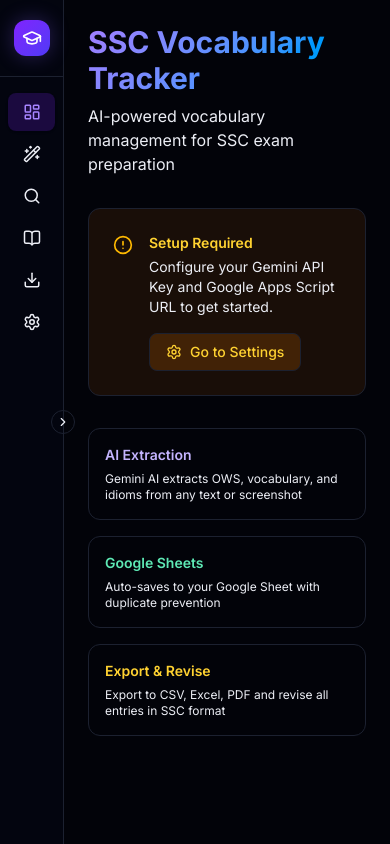
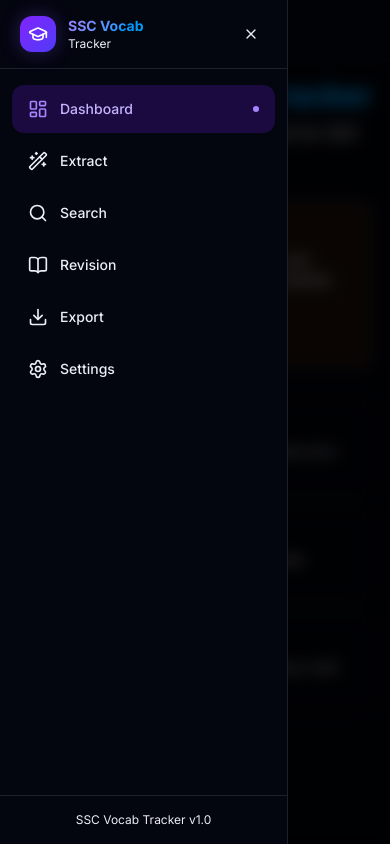
Before and after one commit to udaykumardontha-star/ssc-vocab, a Next.js app: page /dashboard in a window 390 px wide. Both pictures are taken after a click on the button "Open menu". Built offline with nearby package versions, Linux system fonts and the light colour scheme.

Commit message:
feat: full mobile responsiveness — MobileNav drawer, responsive layouts, PWA manifest

```diff
--- a/src/app/dashboard/page.tsx
+++ b/src/app/dashboard/page.tsx
@@ -74,7 +74,7 @@
   return (
     <div className="space-y-8 max-w-7xl">
       {/* Page Header */}
-      <div className="flex items-start justify-between">
+      <div className="flex items-start justify-between flex-wrap gap-2">
         <div>
           <h1 className="text-2xl font-bold text-foreground">Dashboard</h1>
           <p className="text-muted-foreground text-sm mt-1">
@@ -157,9 +157,10 @@
           <div className="rounded-xl border border-border bg-card overflow-hidden">
             <div className="divide-y divide-border">
               {entries.slice(-10).reverse().map((entry, i) => (
-                <div key={i} className="flex items-center gap-4 px-5 py-3 hover:bg-accent/50 transition-colors">
+                <div key={i} className="flex flex-col sm:flex-row sm:items-center gap-1 sm:gap-4 px-3 sm:px-5 py-3 hover:bg-accent/50 transition-colors">
+                  <div className="flex items-center gap-2 sm:contents">
                     <span className={cn(
-                    'text-xs font-mono font-bold px-2 py-0.5 rounded border',
+                      'text-xs font-mono font-bold px-2 py-0.5 rounded border shrink-0',
                       entry.category === 'OWS'
                         ? 'text-violet-300 bg-violet-600/15 border-violet-500/30'
                         : entry.category === 'VOCAB'
@@ -168,8 +169,9 @@
                     )}>
                       {entry.category}
                     </span>
-                  <span className="text-sm font-medium text-foreground min-w-[120px]">{entry.word}</span>
-                  <span className="text-sm text-muted-foreground">{entry.trigger}</span>
+                    <span className="text-sm font-medium text-foreground truncate sm:min-w-[120px]">{entry.word}</span>
+                  </div>
+                  <span className="text-sm text-muted-foreground truncate pl-1 sm:pl-0">{entry.trigger}</span>
                 </div>
               ))}
             </div>
--- a/src/app/export/page.tsx
+++ b/src/app/export/page.tsx
@@ -148,7 +148,7 @@
             onClick={() => handleExport(format)}
             disabled={!!exporting || filteredEntries.length === 0}
             className={cn(
-              'w-full flex items-center gap-4 p-4 rounded-xl border text-left transition-all disabled:opacity-50 disabled:cursor-not-allowed',
+              'w-full flex items-center gap-3 sm:gap-4 p-3 sm:p-4 rounded-xl border text-left transition-all disabled:opacity-50 disabled:cursor-not-allowed min-h-[60px]',
               colorMap[color]
             )}
           >
--- a/src/app/layout.tsx
+++ b/src/app/layout.tsx
@@ -1,7 +1,8 @@
-import type { Metadata } from 'next';
+import type { Metadata, Viewport } from 'next';
 import { Inter } from 'next/font/google';
 import './globals.css';
 import { Sidebar } from '@/components/layout/Sidebar';
+import { MobileNav } from '@/components/layout/MobileNav';
 import { Toaster } from '@/components/ui/sonner';
 
 const inter = Inter({ subsets: ['latin'] });
@@ -11,18 +12,52 @@
   description:
     'AI-powered personal database to extract, store, search, revise, and export SSC vocabulary — OWS, Idioms & Phrases',
   keywords: ['SSC', 'vocabulary', 'one word substitution', 'idioms', 'exam preparation'],
+  // PWA / Add to Home Screen
+  manifest: '/manifest.json',
+  appleWebApp: {
+    capable: true,
+    statusBarStyle: 'black-translucent',
+    title: 'SSC Vocab',
+  },
+};
+
+export const viewport: Viewport = {
+  width: 'device-width',
+  initialScale: 1,
+  maximumScale: 1,
+  themeColor: '#0a0a14',
 };
 
 export default function RootLayout({ children }: { children: React.ReactNode }) {
   return (
     <html lang="en" className="dark">
       <body className={`${inter.className} bg-background text-foreground antialiased`}>
+        {/*
+          Layout structure:
+          ┌─────────────────────────────────────┐
+          │  Sidebar (hidden on <lg)            │
+          │  ┌───────────────────────────────┐  │
+          │  │  MobileNav top bar (<lg only) │  │
+          │  │  main content                 │  │
+          │  └───────────────────────────────┘  │
+          └─────────────────────────────────────┘
+        */}
         <div className="flex h-screen overflow-hidden">
+          {/* Desktop sidebar — hidden below lg, unchanged at lg+ */}
           <Sidebar />
-          <main className="flex-1 overflow-y-auto">
-            <div className="min-h-full p-6 lg:p-8">{children}</div>
-          </main>
+
+          {/* Right column: mobile top bar + scrollable content */}
+          <div className="flex flex-col flex-1 overflow-hidden min-w-0">
+            {/* Mobile-only top bar + slide drawer (invisible on lg+) */}
+            <MobileNav />
+
+            {/* Main content area */}
+            <main className="flex-1 overflow-y-auto">
+              <div className="min-h-full p-4 sm:p-6 lg:p-8">{children}</div>
+            </main>
+          </div>
         </div>
+
         <Toaster position="bottom-right" richColors />
       </body>
     </html>
--- a/src/app/revision/page.tsx
+++ b/src/app/revision/page.tsx
@@ -53,9 +53,9 @@
   return (
     <div className="rounded-xl border border-border bg-card overflow-hidden">
       {/* Section Header */}
-      <div className={cn('flex items-center gap-3 px-6 py-4 border-b border-border', config.headerClass)}>
+      <div className={cn('flex items-center gap-3 px-4 sm:px-6 py-4 border-b border-border', config.headerClass)}>
         <Icon className="w-5 h-5" />
-        <h2 className="text-sm font-bold tracking-widest uppercase">{config.title}</h2>
+        <h2 className="text-xs sm:text-sm font-bold tracking-widest uppercase">{config.title}</h2>
         <span className="ml-auto text-xs font-mono opacity-60">{entries.length} entries</span>
       </div>
 
@@ -64,18 +64,18 @@
         {entries.map((entry, i) => (
           <div
             key={`${entry.word}-${i}`}
-            className="flex items-baseline px-6 py-3 hover:bg-accent/30 transition-colors"
+            className="flex items-baseline px-3 sm:px-6 py-3 hover:bg-accent/30 transition-colors"
           >
             {category === 'IDIOM' ? (
-              <div className="flex items-baseline gap-2 font-mono text-sm w-full">
-                <span className={cn('flex-1', config.wordClass)}>{entry.word}</span>
-                <span className="text-muted-foreground shrink-0">:</span>
-                <span className={cn('flex-1 text-right sm:text-left', config.triggerClass)}>{entry.trigger}</span>
+              <div className="flex flex-col sm:flex-row sm:items-baseline gap-0.5 sm:gap-2 font-mono text-sm w-full">
+                <span className={cn('sm:flex-1', config.wordClass)}>{entry.word}</span>
+                <span className="text-muted-foreground shrink-0 hidden sm:inline">:</span>
+                <span className={cn('text-xs sm:text-sm sm:flex-1 sm:text-left', config.triggerClass)}>{entry.trigger}</span>
               </div>
             ) : (
-              <div className="flex items-baseline gap-4 font-mono text-sm w-full">
-                <span className={cn('w-48 shrink-0', config.wordClass)}>{entry.word}</span>
-                <span className={config.triggerClass}>{entry.trigger}</span>
+              <div className="flex flex-col sm:flex-row sm:items-baseline gap-0.5 sm:gap-4 font-mono text-sm w-full">
+                <span className={cn('sm:w-48 sm:shrink-0', config.wordClass)}>{entry.word}</span>
+                <span className={cn('text-xs sm:text-sm', config.triggerClass)}>{entry.trigger}</span>
               </div>
             )}
           </div>
--- a/src/app/search/page.tsx
+++ b/src/app/search/page.tsx
@@ -141,21 +141,23 @@
                 {filtered.map((entry, i) => (
                   <div
                     key={`${entry.category}-${entry.word}-${i}`}
-                    className="flex items-center gap-4 px-5 py-3.5 hover:bg-accent/50 transition-colors animate-fade-in-up group"
+                    className="flex flex-col sm:flex-row sm:items-center gap-1 sm:gap-4 px-3 sm:px-5 py-3 sm:py-3.5 hover:bg-accent/50 transition-colors animate-fade-in-up group"
                   >
+                    {/* Badge + word — always on first line */}
+                    <div className="flex items-center gap-2 sm:contents">
                       <span className={cn(
                         'text-xs font-mono font-bold px-2 py-0.5 rounded border shrink-0',
                         badgeStyle[entry.category]
                       )}>
                         {entry.category}
                       </span>
-                    <span className="text-sm font-semibold text-foreground min-w-[140px]">
+                      <span className="text-sm font-semibold text-foreground sm:min-w-[140px] truncate">
                         {highlightMatch(entry.word, query)}
                       </span>
-                    {entry.category === 'IDIOM' ? (
-                      <span className="text-muted-foreground text-sm mr-1">:</span>
-                    ) : null}
-                    <span className="text-sm text-muted-foreground">
+                    </div>
+                    {/* Trigger — inline on sm+, second line on mobile */}
+                    <span className="text-sm text-muted-foreground pl-1 sm:pl-0 truncate">
+                      {entry.category === 'IDIOM' && <span className="text-muted-foreground mr-1 hidden sm:inline">:</span>}
                       {highlightMatch(entry.trigger, query)}
                     </span>
                   </div>
--- a/src/app/settings/page.tsx
+++ b/src/app/settings/page.tsx
@@ -184,17 +184,17 @@
       </div>
 
       {/* API Keys Form */}
-      <div className="rounded-xl border border-border bg-card p-6 space-y-6">
+      <div className="rounded-xl border border-border bg-card p-4 sm:p-6 space-y-6">
         <div className="text-sm font-semibold text-foreground border-b border-border pb-3">
           API Configuration
         </div>
 
         {/* Gemini API Key */}
         <div className="space-y-2">
-          <Label htmlFor="gemini-key" className="flex items-center gap-2 text-sm">
+          <Label htmlFor="gemini-key" className="flex flex-wrap items-center gap-2 text-sm">
             <KeyRound className="w-4 h-4 text-violet-400" />
             Gemini API Key
-            <span className="ml-auto text-xs text-muted-foreground font-normal">Required</span>
+            <span className="text-xs text-muted-foreground font-normal">Required</span>
           </Label>
           <div className="relative">
             <Input
@@ -228,10 +228,10 @@
 
         {/* Web App URL */}
         <div className="space-y-2">
-          <Label htmlFor="webapp-url" className="flex items-center gap-2 text-sm">
+          <Label htmlFor="webapp-url" className="flex flex-wrap items-center gap-2 text-sm">
             <Link2 className="w-4 h-4 text-emerald-400" />
             Google Apps Script Web App URL
-            <span className="ml-auto text-xs text-muted-foreground font-normal">Required</span>
+            <span className="text-xs text-muted-foreground font-normal">Required</span>
           </Label>
           <Input
             id="webapp-url"
--- a/src/components/dashboard/StatCard.tsx
+++ b/src/components/dashboard/StatCard.tsx
@@ -71,7 +71,7 @@
   return (
     <div
       className={cn(
-        'relative rounded-xl border p-5 transition-all duration-300 hover:scale-[1.02] cursor-default',
+        'relative rounded-xl border p-3 sm:p-5 transition-all duration-300 hover:scale-[1.02] cursor-default',
         'bg-card shadow-lg',
         c.border,
         c.glow,
@@ -84,7 +84,7 @@
         </div>
       </div>
       <div>
-        <p className={cn('text-3xl font-bold tabular-nums', c.value)}>
+        <p className={cn('text-2xl sm:text-3xl font-bold tabular-nums', c.value)}>
           {value.toLocaleString()}
         </p>
         <p className="text-sm font-medium text-foreground mt-1">{title}</p>
@@ -102,7 +102,7 @@
 
 export function DashboardStatsGrid({ stats }: DashboardStatsGridProps) {
   return (
-    <div className="grid grid-cols-2 md:grid-cols-3 xl:grid-cols-6 gap-4">
+    <div className="grid grid-cols-2 sm:grid-cols-2 md:grid-cols-3 xl:grid-cols-6 gap-3 sm:gap-4">
       <StatCard
         title="One Word Sub."
         value={stats.totalOWS}
--- a/src/components/extract/ImageUpload.tsx
+++ b/src/components/extract/ImageUpload.tsx
@@ -151,7 +151,7 @@
         onDragLeave={() => setIsDragging(false)}
         onDrop={handleDrop}
         className={cn(
-          'border-2 border-dashed rounded-xl p-8 text-center cursor-pointer transition-all duration-200',
+          'border-2 border-dashed rounded-xl p-5 sm:p-8 text-center cursor-pointer transition-all duration-200',
           isDragging
             ? 'border-violet-500 bg-violet-600/10 scale-[1.01]'
             : 'border-border hover:border-violet-500/50 hover:bg-accent/40'
--- a/src/components/extract/ModeSelector.tsx
+++ b/src/components/extract/ModeSelector.tsx
@@ -28,7 +28,7 @@
 
 export function ModeSelector({ selected, onChange }: ModeSelectorProps) {
   return (
-    <div className="flex flex-wrap gap-2">
+    <div className="grid grid-cols-3 sm:flex sm:flex-wrap gap-2">
       {modes.map(({ value, label, desc, color }) => {
         const isActive = selected === value;
         return (
@@ -36,15 +36,15 @@
             key={value}
             onClick={() => onChange(value)}
             className={cn(
-              'flex flex-col items-center px-4 py-2.5 rounded-xl border text-sm font-medium transition-all duration-200',
-              'min-w-[90px] cursor-pointer',
+              'flex flex-col items-center px-2 sm:px-4 py-2.5 rounded-xl border text-sm font-medium transition-all duration-200',
+              'sm:min-w-[90px] cursor-pointer',
               isActive
                 ? cn(colorMap[color], 'shadow-md scale-[1.03]')
                 : inactiveColor
             )}
           >
             <span className="font-semibold text-sm">{label}</span>
-            <span className="text-xs opacity-70 mt-0.5 whitespace-nowrap">{desc}</span>
+            <span className="text-xs opacity-70 mt-0.5 whitespace-nowrap hidden sm:block">{desc}</span>
           </button>
         );
       })}
--- /dev/null
+++ b/src/components/layout/MobileNav.tsx
@@ -0,0 +1,157 @@
+'use client';
+
+import { useState, useEffect } from 'react';
+import Link from 'next/link';
+import { usePathname } from 'next/navigation';
+import {
+  LayoutDashboard,
+  Wand2,
+  Search,
+  BookOpen,
+  Download,
+  Settings,
+  GraduationCap,
+  Menu,
+  X,
+} from 'lucide-react';
+import { cn } from '@/lib/utils';
+
+const navItems = [
+  { href: '/dashboard', label: 'Dashboard', icon: LayoutDashboard },
+  { href: '/extract',   label: 'Extract',   icon: Wand2 },
+  { href: '/search',    label: 'Search',    icon: Search },
+  { href: '/revision',  label: 'Revision',  icon: BookOpen },
+  { href: '/export',    label: 'Export',    icon: Download },
+  { href: '/settings',  label: 'Settings',  icon: Settings },
+];
+
+// Page title map for the top bar
+const pageTitles: Record<string, string> = {
+  '/dashboard': 'Dashboard',
+  '/extract':   'Extract',
+  '/search':    'Search',
+  '/revision':  'Revision',
+  '/export':    'Export',
+  '/settings':  'Settings',
+};
+
+export function MobileNav() {
+  const pathname = usePathname();
+  const [open, setOpen] = useState(false);
+
+  // Close drawer on route change
+  useEffect(() => {
+    setOpen(false);
+  }, [pathname]);
+
+  // Prevent body scroll when drawer is open
+  useEffect(() => {
+    if (open) {
+      document.body.style.overflow = 'hidden';
+    } else {
+      document.body.style.overflow = '';
+    }
+    return () => { document.body.style.overflow = ''; };
+  }, [open]);
+
+  const title = pageTitles[pathname] ?? 'SSC Vocab';
+
+  return (
+    <>
+      {/* ── Top bar (mobile only) ─────────────────────────────────────── */}
+      <header className="flex items-center gap-3 px-4 py-3 border-b border-border bg-[oklch(0.12_0.025_270)] shrink-0 lg:hidden">
+        {/* Hamburger */}
+        <button
+          onClick={() => setOpen(true)}
+          aria-label="Open menu"
+          className="p-2 rounded-lg text-muted-foreground hover:text-foreground hover:bg-accent transition-colors -ml-1"
+        >
+          <Menu className="w-5 h-5" />
+        </button>
+
+        {/* Logo + Title */}
+        <div className="flex items-center gap-2.5 flex-1">
+          <div className="flex items-center justify-center w-7 h-7 rounded-lg bg-gradient-to-br from-violet-600 to-indigo-600 shrink-0">
+            <GraduationCap className="w-4 h-4 text-white" />
+          </div>
+          <span className="text-sm font-semibold text-foreground">{title}</span>
+        </div>
+      </header>
+
+      {/* ── Backdrop ──────────────────────────────────────────────────── */}
+      {open && (
+        <div
+          className="fixed inset-0 z-40 bg-black/60 backdrop-blur-sm lg:hidden"
+          onClick={() => setOpen(false)}
+          aria-hidden="true"
+        />
+      )}
+
+      {/* ── Slide-out Drawer ──────────────────────────────────────────── */}
+      <aside
+        className={cn(
+          'fixed inset-y-0 left-0 z-50 w-72 flex flex-col',
+          'bg-[oklch(0.12_0.025_270)] border-r border-border',
+          'transition-transform duration-300 ease-in-out lg:hidden',
+          open ? 'translate-x-0' : '-translate-x-full'
+        )}
+        aria-label="Mobile navigation"
+      >
+        {/* Drawer header */}
+        <div className="flex items-center justify-between px-5 py-4 border-b border-border shrink-0">
+          <div className="flex items-center gap-3">
+            <div className="flex items-center justify-center w-9 h-9 rounded-xl bg-gradient-to-br from-violet-600 to-indigo-600 shrink-0 glow-purple">
+              <GraduationCap className="w-5 h-5 text-white" />
+            </div>
+            <div>
+              <p className="text-sm font-bold gradient-text">SSC Vocab</p>
+              <p className="text-xs text-muted-foreground">Tracker</p>
+            </div>
+          </div>
+          <button
+            onClick={() => setOpen(false)}
+            aria-label="Close menu"
+            className="p-2 rounded-lg text-muted-foreground hover:text-foreground hover:bg-accent transition-colors"
+          >
+            <X className="w-4 h-4" />
+          </button>
+        </div>
+
+        {/* Nav links */}
+        <nav className="flex-1 py-4 px-3 space-y-1 overflow-y-auto">
+          {navItems.map(({ href, label, icon: Icon }) => {
+            const isActive = pathname === href || pathname.startsWith(href + '/');
+            return (
+              <Link
+                key={href}
+                href={href}
+                className={cn(
+                  'flex items-center gap-3 px-4 py-3.5 rounded-xl text-sm font-medium transition-all duration-200',
+                  isActive
+                    ? 'bg-violet-600/20 text-violet-300'
+                    : 'text-muted-foreground hover:bg-accent hover:text-foreground'
+                )}
+              >
+                <Icon
+                  className={cn(
+                    'w-5 h-5 shrink-0',
+                    isActive ? 'text-violet-400' : 'text-muted-foreground'
+                  )}
+                />
+                <span>{label}</span>
+                {isActive && (
+                  <div className="ml-auto w-1.5 h-1.5 rounded-full bg-violet-400" />
+                )}
+              </Link>
+            );
+          })}
+        </nav>
+
+        {/* Drawer footer */}
+        <div className="px-5 py-4 border-t border-border shrink-0">
+          <p className="text-xs text-muted-foreground/60 text-center">SSC Vocab Tracker v1.0</p>
+        </div>
+      </aside>
+    </>
+  );
+}
--- a/src/components/layout/Sidebar.tsx
+++ b/src/components/layout/Sidebar.tsx
@@ -32,8 +32,9 @@
   return (
     <aside
       className={cn(
-        'relative flex flex-col h-screen border-r border-border transition-all duration-300 ease-in-out shrink-0',
+        'relative flex-col h-screen border-r border-border transition-all duration-300 ease-in-out shrink-0',
         'bg-[oklch(0.12_0.025_270)]',
+        'hidden lg:flex',          // ← hidden on mobile, flex on lg+
         collapsed ? 'w-16' : 'w-60'
       )}
     >
```
Also changed, not shown: public/manifest.json (added). Lines whose indentation alone changed are shown as unchanged.
